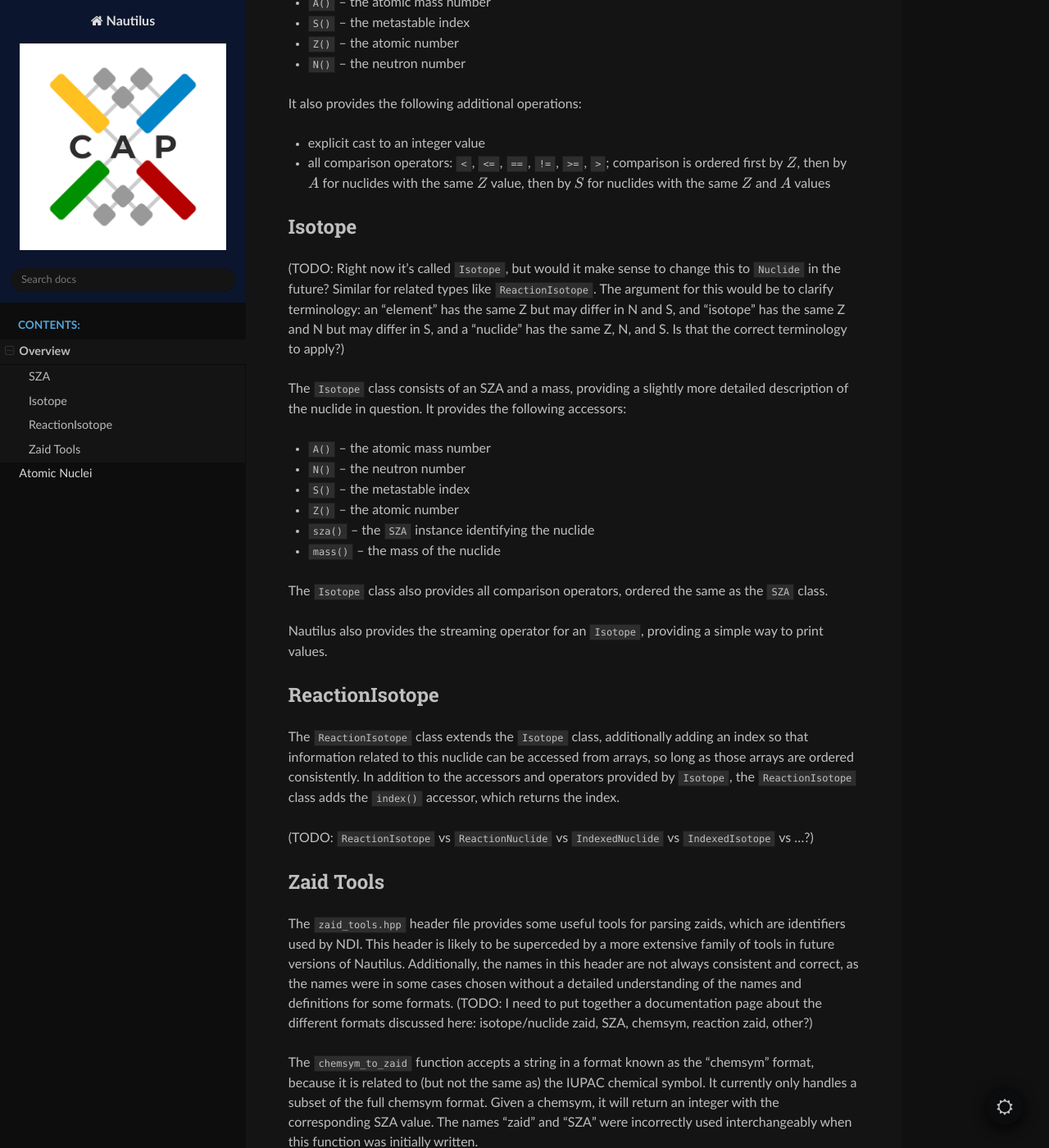
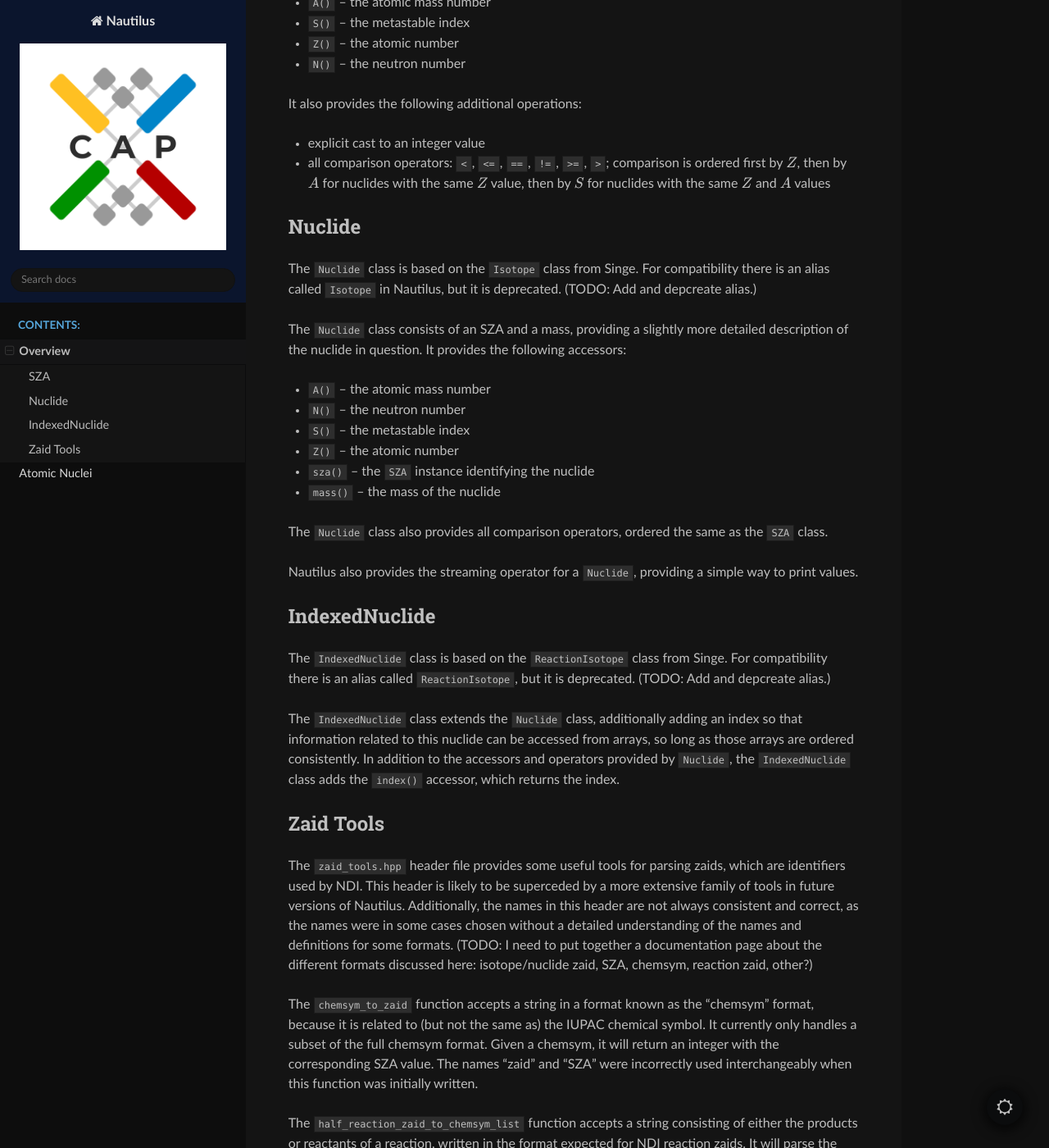
Before and after one commit to lanl/Nautilus, a Sphinx documentation site: the page built from doc/sphinx/src/overview.rst, in a window 1280 px wide and 1400 px high, scrolled down 621 px. Shown: the whole window at 82% size. Built offline with Sphinx 7.4.7 and the Read the Docs theme 3.1.0, drawn with Linux system fonts in a browser that asks for light colours.

Commit message:
More work on docs

```diff
--- a/doc/sphinx/src/overview.rst
+++ b/doc/sphinx/src/overview.rst
@@ -37,16 +37,14 @@
   first by :math:`Z`, then by :math:`A` for nuclides with the same :math:`Z` value, then by
   :math:`S` for nuclides with the same :math:`Z` and :math:`A` values
 
-Isotope
+Nuclide
 ---------------------------------------------------------------------------------------------------
 
-(TODO: Right now it's called ``Isotope``, but would it make sense to change this to ``Nuclide`` in
-the future?  Similar for related types like ``ReactionIsotope``.  The argument for this would be to
-clarify terminology: an "element" has the same Z but may differ in N and S, and "isotope" has the
-same Z and N but may differ in S, and a "nuclide" has the same Z, N, and S.  Is that the correct
-terminology to apply?)
+The ``Nuclide`` class is based on the ``Isotope`` class from Singe.  For compatibility there is an
+alias called ``Isotope`` in Nautilus, but it is deprecated.
+(TODO: Add and depcreate alias.)
 
-The ``Isotope`` class consists of an SZA and a mass, providing a slightly more detailed description
+The ``Nuclide`` class consists of an SZA and a mass, providing a slightly more detailed description
 of the nuclide in question.  It provides the following accessors:
 
 - ``A()`` -- the atomic mass number
@@ -56,22 +54,23 @@
 - ``sza()`` -- the ``SZA`` instance identifying the nuclide
 - ``mass()`` -- the mass of the nuclide
 
-The ``Isotope`` class also provides all comparison operators, ordered the same as the ``SZA``
+The ``Nuclide`` class also provides all comparison operators, ordered the same as the ``SZA``
 class.
 
-Nautilus also provides the streaming operator for an ``Isotope``, providing a simple way to print
+Nautilus also provides the streaming operator for a ``Nuclide``, providing a simple way to print
 values.
 
-ReactionIsotope
+IndexedNuclide
 ---------------------------------------------------------------------------------------------------
 
-The ``ReactionIsotope`` class extends the ``Isotope`` class, additionally adding an index so that
+The ``IndexedNuclide`` class is based on the ``ReactionIsotope`` class from Singe.  For
+compatibility there is an alias called ``ReactionIsotope``, but it is deprecated.
+(TODO: Add and depcreate alias.)
+
+The ``IndexedNuclide`` class extends the ``Nuclide`` class, additionally adding an index so that
 information related to this nuclide can be accessed from arrays, so long as those arrays are
-ordered consistently.  In addition to the accessors and operators provided by ``Isotope``, the
-``ReactionIsotope`` class adds the ``index()`` accessor, which returns the index.
-
-(TODO: ``ReactionIsotope`` vs ``ReactionNuclide`` vs ``IndexedNuclide`` vs ``IndexedIsotope`` vs
-...?)
+ordered consistently.  In addition to the accessors and operators provided by ``Nuclide``, the
+``IndexedNuclide`` class adds the ``index()`` accessor, which returns the index.
 
 Zaid Tools
 ---------------------------------------------------------------------------------------------------
```
